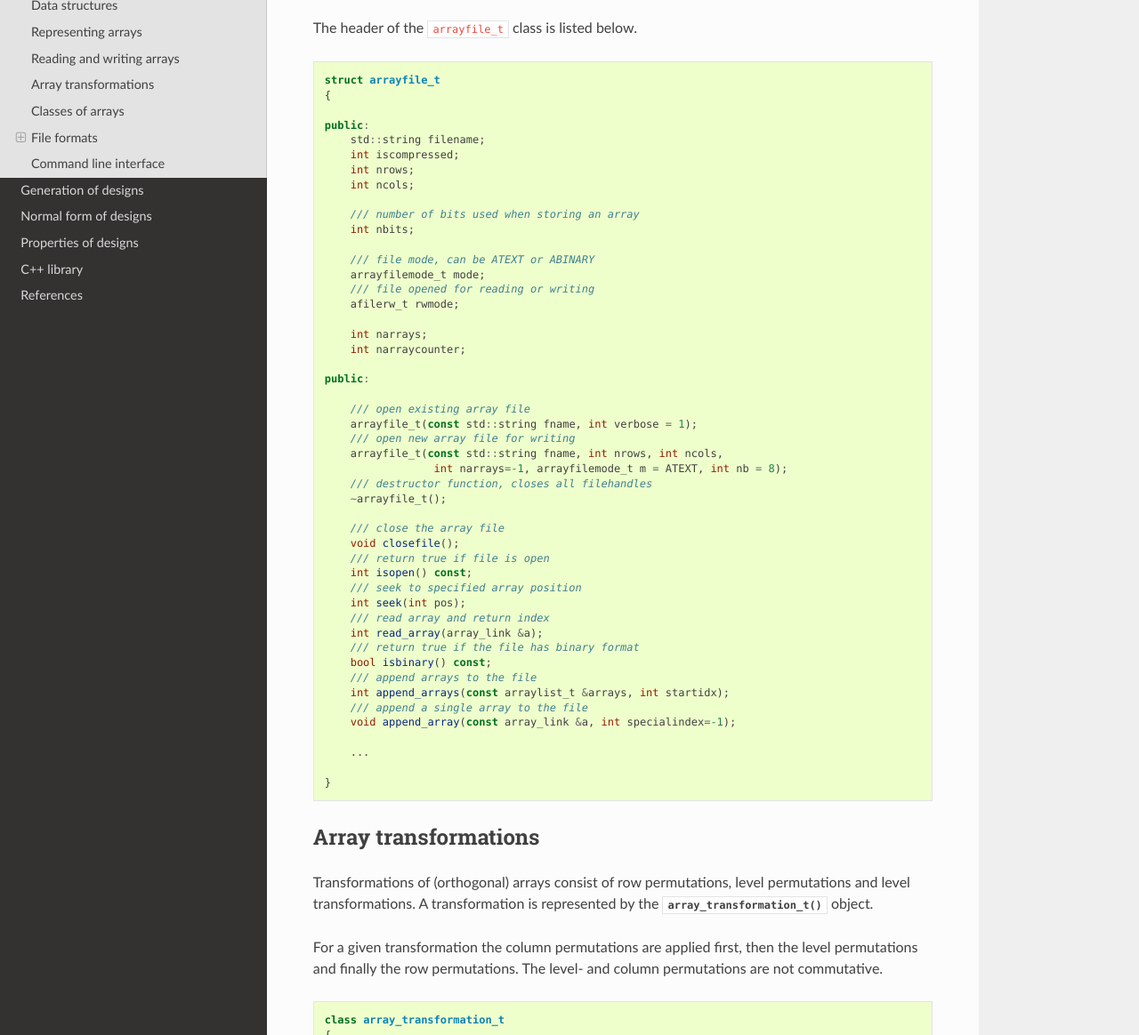
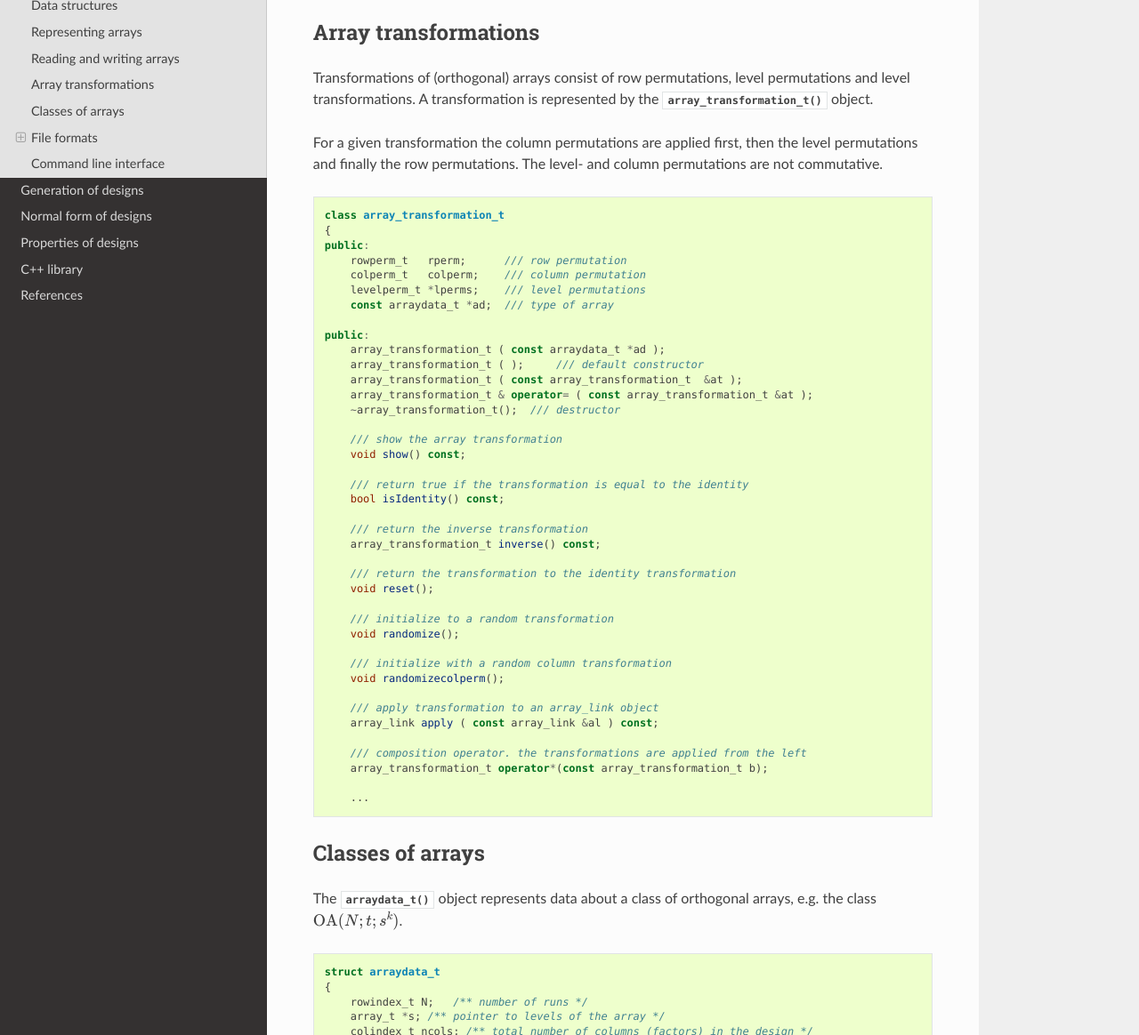
Before and after one commit to eendebakpt/oapackage, a Sphinx documentation site: the page built from docs/data.rst, in a window 1280 px wide and 1400 px high, scrolled down 1956 px, cut to the strip 236-1400 px from the top of the window. Shown: the whole strip at 89% size. Built offline with Sphinx 7.4.7 and the Read the Docs theme 2.0.0, drawn with Linux system fonts in a browser that asks for light colours; cross-references to code outside the pages are shown as plain code; some of the changed text lies outside the part shown.

Commit message:
cleanup docs

```diff
--- a/docs/data.rst
+++ b/docs/data.rst
@@ -105,61 +105,6 @@ The Python interface is :meth:`oalib.arrayfile_t` and the C++ interface is
 .. see https://breathe.readthedocs.io/en/latest/directives.html
 
 .. doxygenstruct:: arrayfile::arrayfile_t
-
-The header of the
-``arrayfile_t`` class is listed below.
-
-
-.. code-block:: c++
-
-    struct arrayfile_t
-    {
-
-    public:
-        std::string filename;
-        int iscompressed;
-        int nrows;
-        int ncols;
-
-        /// number of bits used when storing an array
-        int nbits;
-
-        /// file mode, can be ATEXT or ABINARY
-        arrayfilemode_t mode;
-        /// file opened for reading or writing
-        afilerw_t rwmode;
-
-        int narrays;
-        int narraycounter;
-
-    public:
-
-        /// open existing array file
-        arrayfile_t(const std::string fname, int verbose = 1);
-        /// open new array file for writing
-        arrayfile_t(const std::string fname, int nrows, int ncols,
-                     int narrays=-1, arrayfilemode_t m = ATEXT, int nb = 8);
-        /// destructor function, closes all filehandles
-        ~arrayfile_t();
-
-        /// close the array file
-        void closefile();
-        /// return true if file is open
-        int isopen() const;
-        /// seek to specified array position
-        int seek(int pos);
-        /// read array and return index
-        int read_array(array_link &a);
-        /// return true if the file has binary format
-        bool isbinary() const;
-        /// append arrays to the file
-        int append_arrays(const arraylist_t &arrays, int startidx);
-        /// append a single array to the file
-        void append_array(const array_link &a, int specialindex=-1);
-
-        ...
-
-    }
 
 Array transformations
 ---------------------
```
Also changed, not shown: other parts of docs/data.rst (+1 -1 lines).
